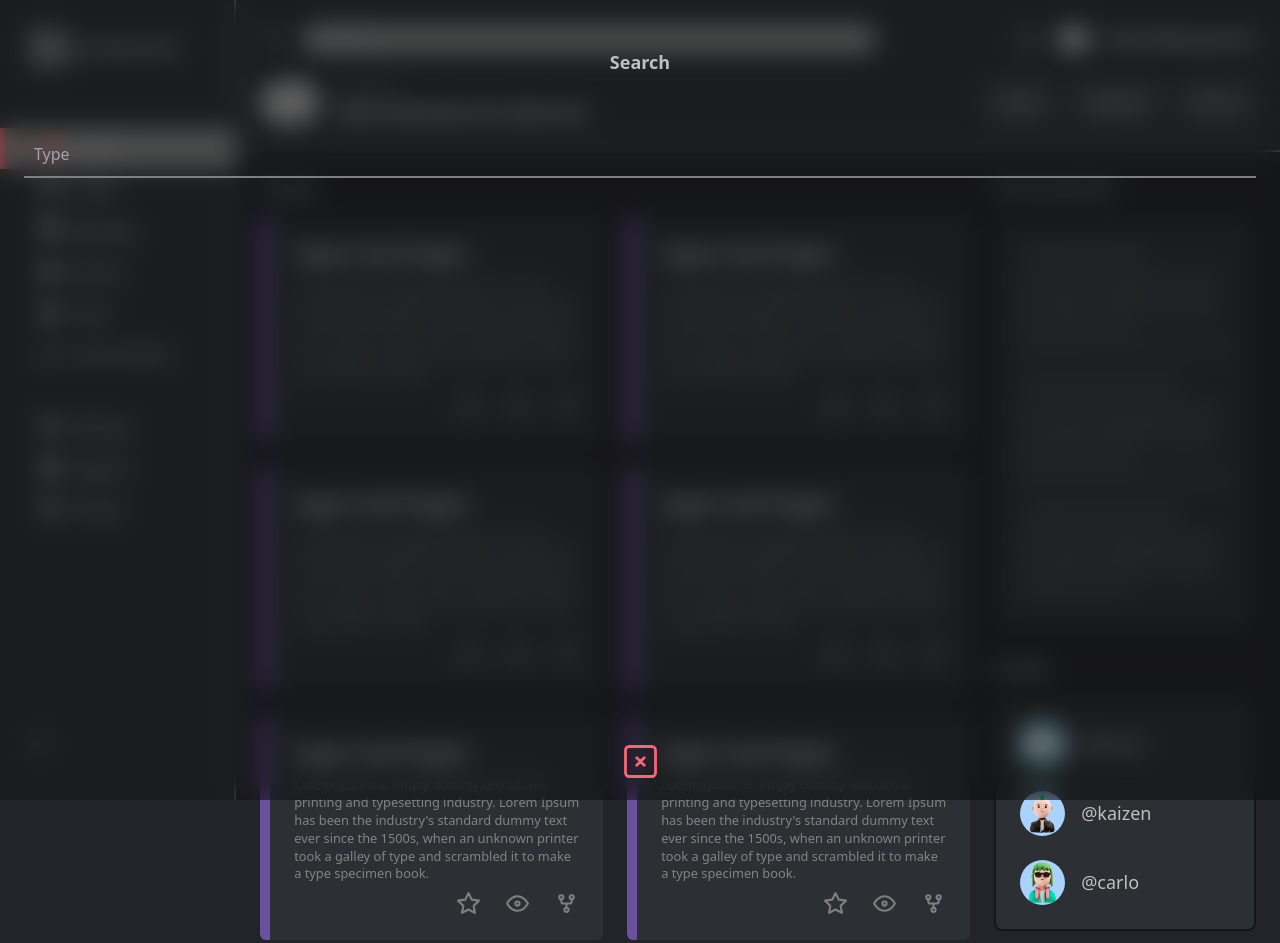
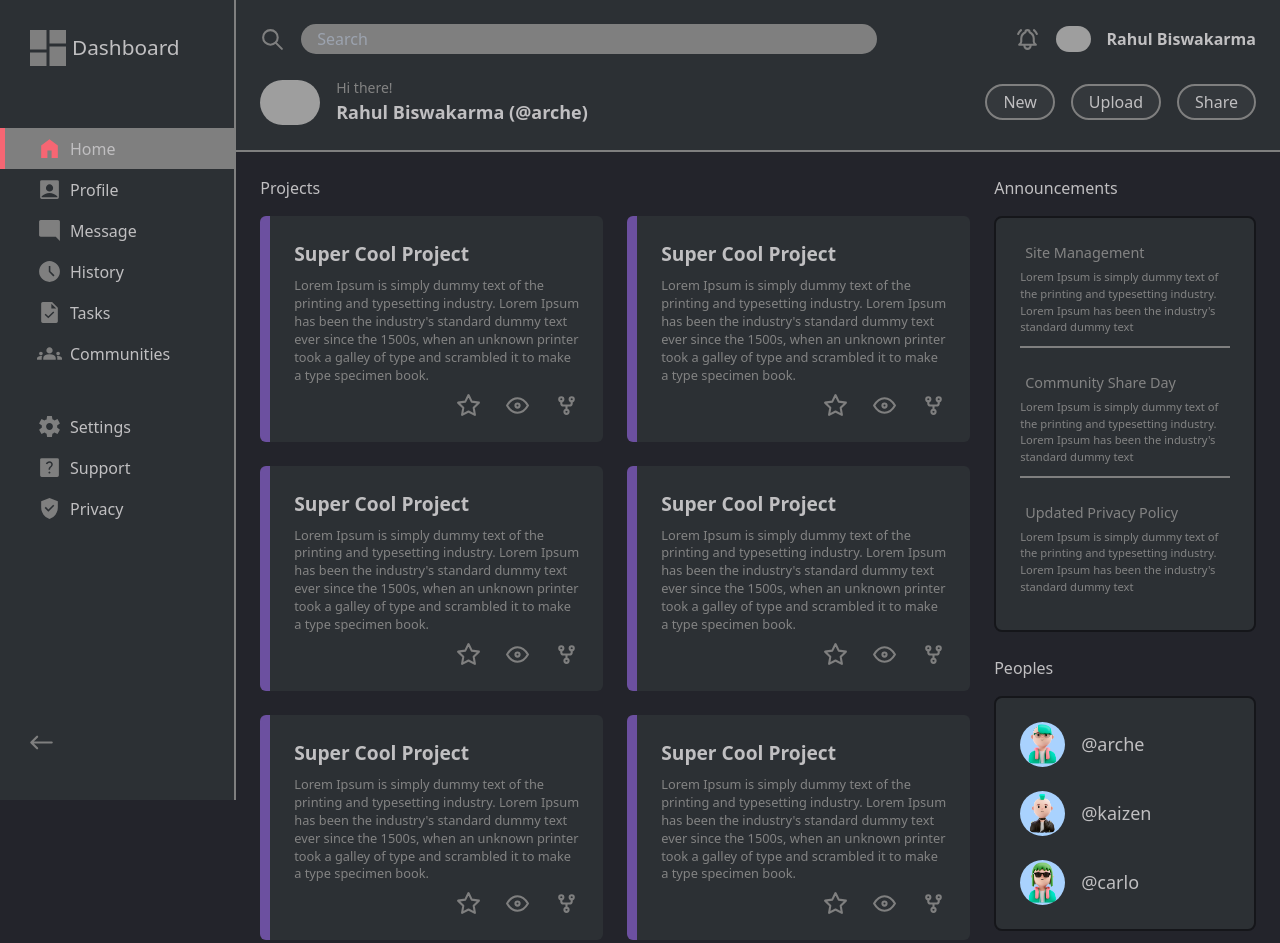
Before and after one commit to rahul-biswakarma/project-management-dashboard-tailwind, a website: page index.html in a window 1280 px wide. Drawn offline with Linux system fonts and the light colour scheme; grey boxes are pictures that could not be loaded.

Commit message:
Fixed UI bugs

```diff
--- a/index.html
+++ b/index.html
@@ -556,7 +556,7 @@
     <!-- Right Section Ends -->
 
     <div id="search-div"
-        class="absolute w-[100vw] h-[100vh] z-50 bg-black/40 top-[-200%] transition-all ease-out duration-150 backdrop-blur-md">
+        class="absolute w-[100vw] h-[100vh] bg-black/40 top-[-150%] transition-all ease-out duration-150 backdrop-blur-md z-50">
 
         <h2 class="text-text-1 pt-[3rem] pb-[2rem] text-center font-bold text-lg">Search</h2>
         <div class="p-d-pad">
```
Also changed, not shown: assets/css/styles.css.
